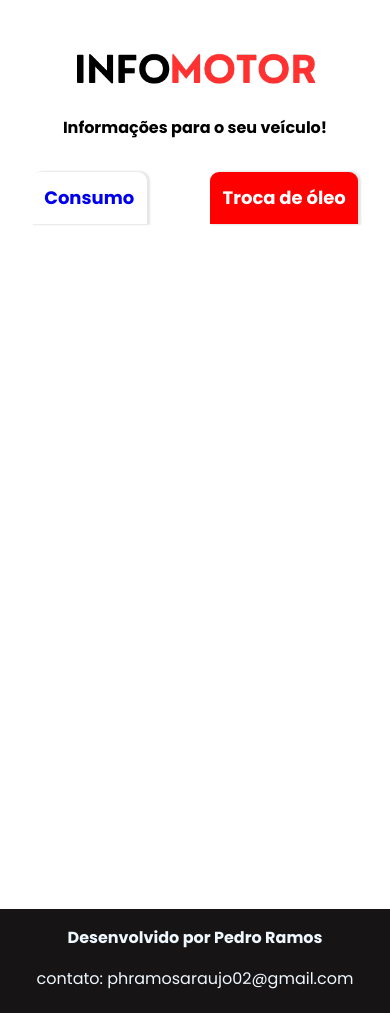
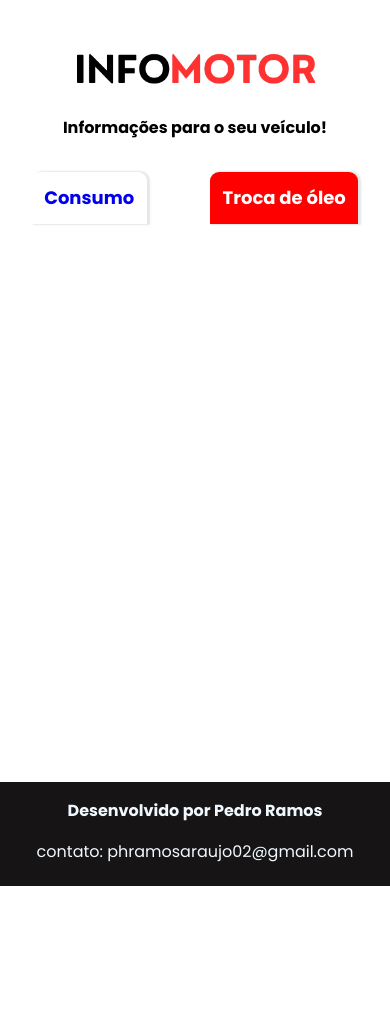
Before and after one commit to PedroRamos02/InfoMotor, a React (Vite) app: page / in a window 390 px wide. After the commit the page ends 886 px from the top, so only its background shows below. Built offline with nearby package versions, Linux system fonts and the light colour scheme.

Commit message:
Update Rodape.module.css

```diff
--- a/src/components/Rodape/Rodape.module.css
+++ b/src/components/Rodape/Rodape.module.css
@@ -21,7 +21,7 @@ p {
 
 @media screen and (max-width: 800px) {
     footer {
-        bottom: -20%;
+        bottom: -5%;
         left: 0;
         position:absolute;
     }
```
